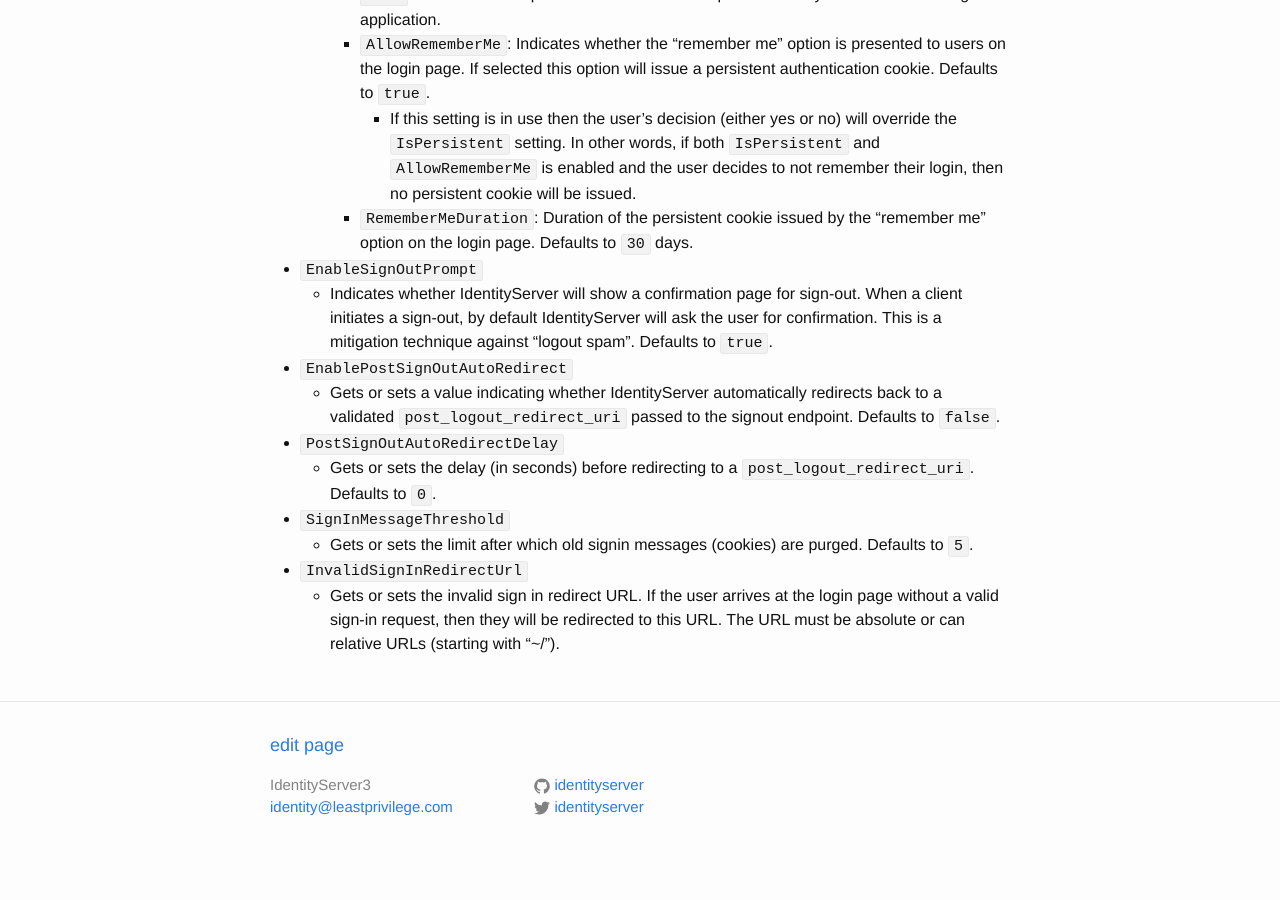
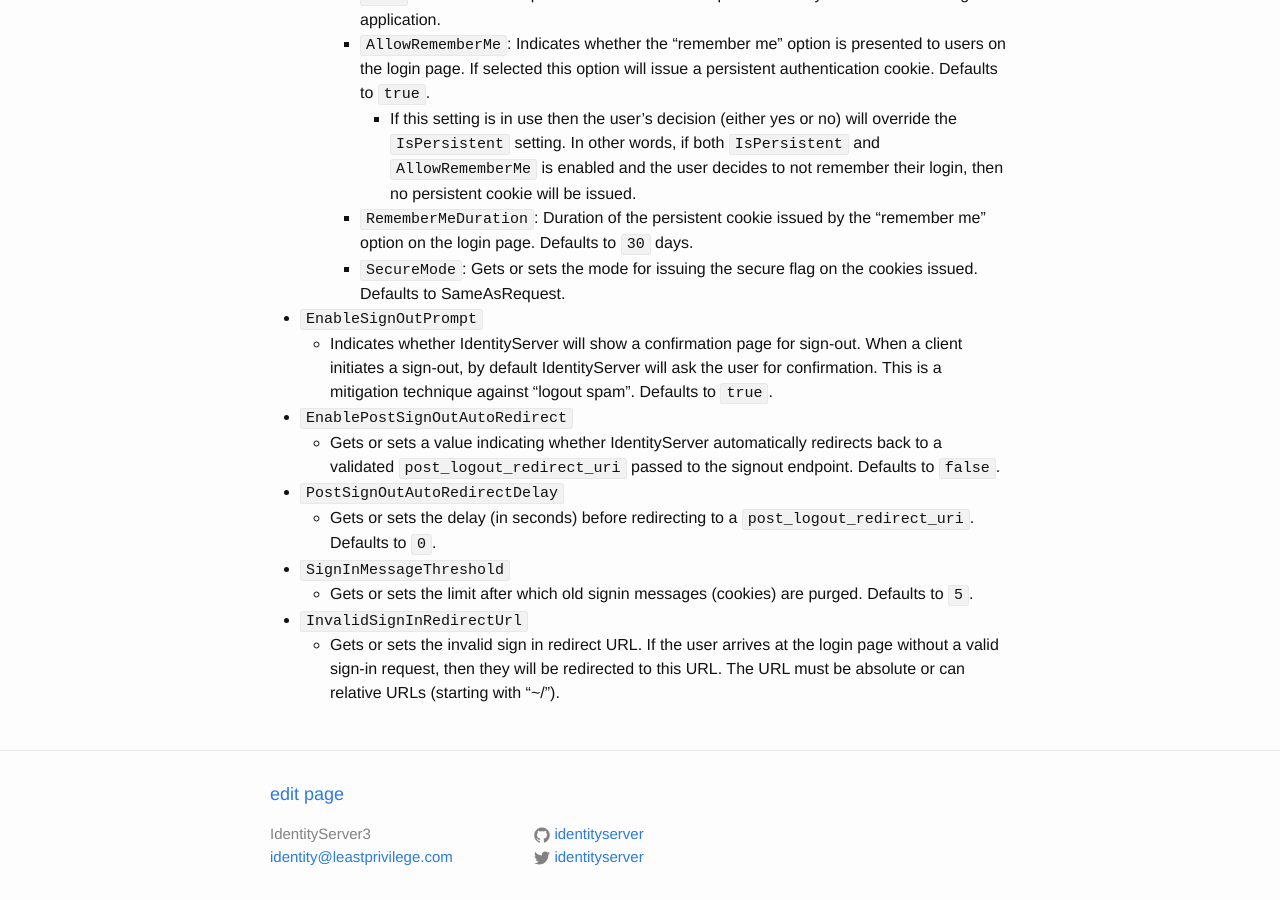
Before and after one commit to IdentityServer/Documentation, a Jekyll site: the page built from docs/configuration/authenticationOptions.md, in a window 1280 px wide and 900 px high, scrolled down 1202 px. Built offline with Jekyll 4.4.1, drawn with Linux system fonts in a browser that asks for light colours; Markdown is read by kramdown in place of the engine named in the settings; before the commit the page ends 2081 px from its top, so only the background shows below that.

Commit message:
document securemode on cookie options

```diff
--- a/docs/configuration/authenticationOptions.md
+++ b/docs/configuration/authenticationOptions.md
@@ -34,6 +34,7 @@ The `AuthenticationOptions` is a property on the `IdentityServerOptions` to cust
        * `AllowRememberMe`: Indicates whether the "remember me" option is presented to users on the login page. If selected this option will issue a persistent authentication cookie. Defaults to `true`.
           * If this setting is in use then the user's decision (either yes or no) will override the `IsPersistent` setting. In other words, if both `IsPersistent` and `AllowRememberMe` is enabled and the user decides to not remember their login, then no persistent cookie will be issued.
        * `RememberMeDuration`: Duration of the persistent cookie issued by the "remember me" option on the login page. Defaults to `30` days.
+       * `SecureMode`: Gets or sets the mode for issuing the secure flag on the cookies issued. Defaults to SameAsRequest.
 * `EnableSignOutPrompt`
    * Indicates whether IdentityServer will show a confirmation page for sign-out. When a client initiates a sign-out, by default IdentityServer will ask the user for confirmation. This is a mitigation technique against "logout spam". Defaults to `true`.
 * `EnablePostSignOutAutoRedirect`
```
